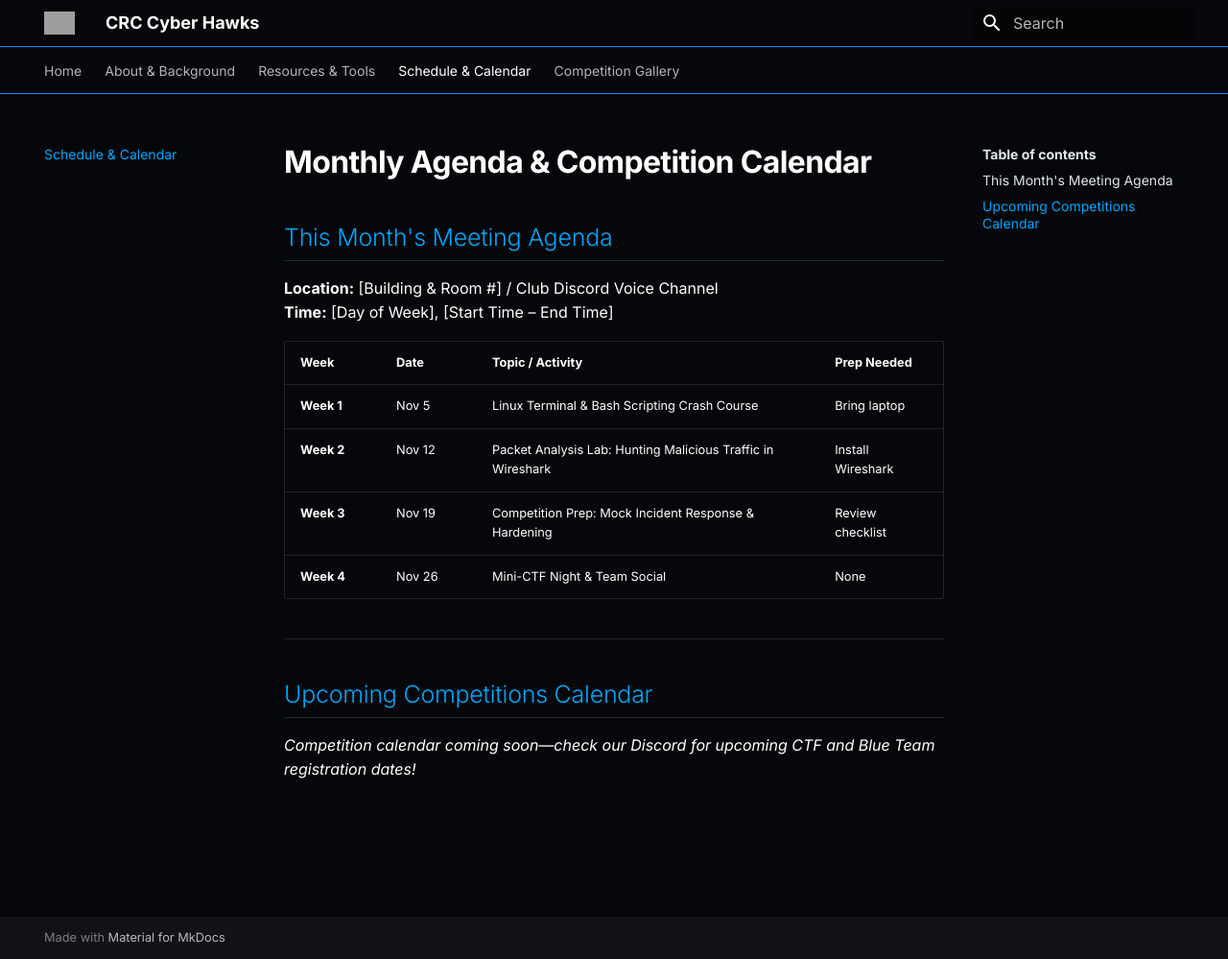
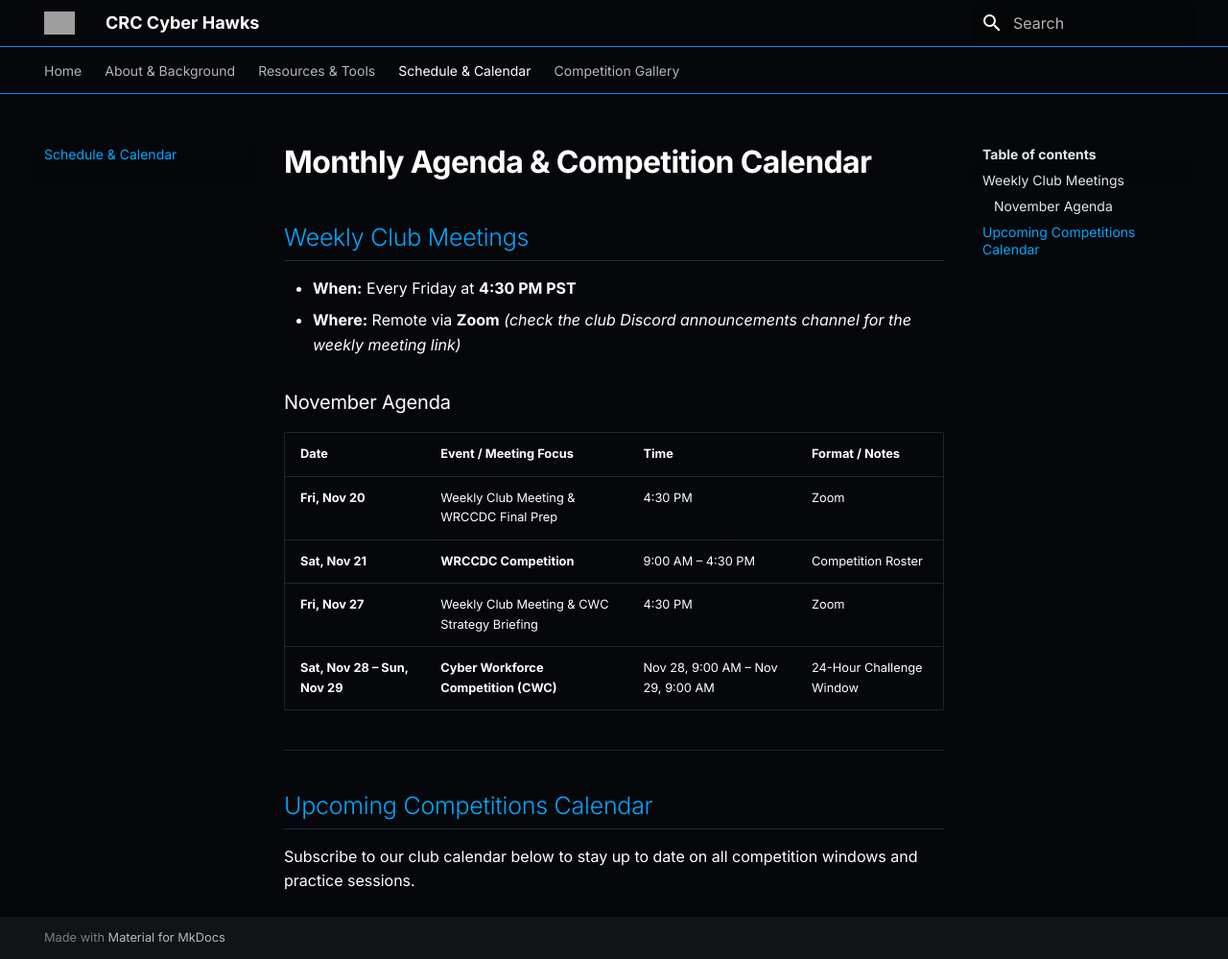
Before and after one commit to CRC-CyberHawks/crc.cyberhawks, an MkDocs documentation site: the page built from docs/schedule.md, in a window 1280 px wide and 999 px high. Shown: the whole window at 96% size. Built offline with MkDocs 1.6.1 and Material for MkDocs 9.7.7, drawn with Linux system fonts in a browser that asks for light colours; grey boxes are pictures that could not be loaded.

Commit message:
Revise monthly agenda to include weekly meetings
Updated the meeting agenda to include weekly meetings and specific events for November.

```diff
--- a/docs/schedule.md
+++ b/docs/schedule.md
@@ -1,17 +1,19 @@
 # Monthly Agenda & Competition Calendar
 
-## This Month's Meeting Agenda
-**Location:** [Building & Room #] / Club Discord Voice Channel
-**Time:** [Day of Week], [Start Time – End Time]
+## Weekly Club Meetings
+* **When:** Every Friday at **4:30 PM PST**
+* **Where:** Remote via **Zoom** *(check the club Discord announcements channel for the weekly meeting link)*
 
-| Week | Date | Topic / Activity | Prep Needed |
+### November Agenda
+
+| Date | Event / Meeting Focus | Time | Format / Notes |
 | :--- | :--- | :--- | :--- |
-| **Week 1** | Nov 5 | Linux Terminal & Bash Scripting Crash Course | Bring laptop |
-| **Week 2** | Nov 12 | Packet Analysis Lab: Hunting Malicious Traffic in Wireshark | Install Wireshark |
-| **Week 3** | Nov 19 | Competition Prep: Mock Incident Response & Hardening | Review checklist |
-| **Week 4** | Nov 26 | Mini-CTF Night & Team Social | None |
+| **Fri, Nov 20** | Weekly Club Meeting & WRCCDC Final Prep | 4:30 PM | Zoom |
+| **Sat, Nov 21** | **WRCCDC Competition** | 9:00 AM – 4:30 PM | Competition Roster |
+| **Fri, Nov 27** | Weekly Club Meeting & CWC Strategy Briefing | 4:30 PM | Zoom |
+| **Sat, Nov 28 – Sun, Nov 29** | **Cyber Workforce Competition (CWC)** | Nov 28, 9:00 AM – Nov 29, 9:00 AM | 24-Hour Challenge Window |
 
 ---
 
 ## Upcoming Competitions Calendar
-*Competition calendar coming soon—check our Discord for upcoming CTF and Blue Team registration dates!*
+Subscribe to our club calendar below to stay up to date on all competition windows and practice sessions.
```
